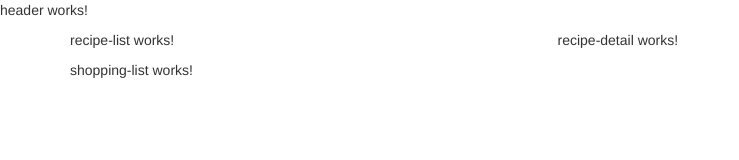
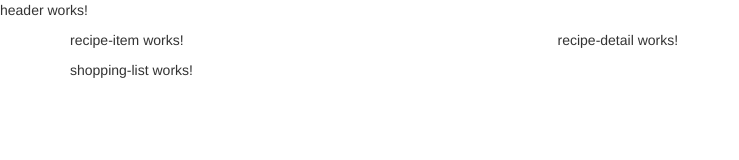
Before and after one commit to PatrickBoyn/angular-course-project, an Angular app: page / in a window 1280 px wide. Shown: the top 160 px of the page, without its empty margins (0-739 px from the left). Built offline with nearby package versions, Linux system fonts and the light colour scheme.

Commit message:
Added the RI component.

```diff
--- a/src/app/recipes/recipe-list/recipe-list.component.html
+++ b/src/app/recipes/recipe-list/recipe-list.component.html
@@ -1,3 +1 @@
-<p>
-  recipe-list works!
-</p>
+<app-recipe-item></app-recipe-item>
```
